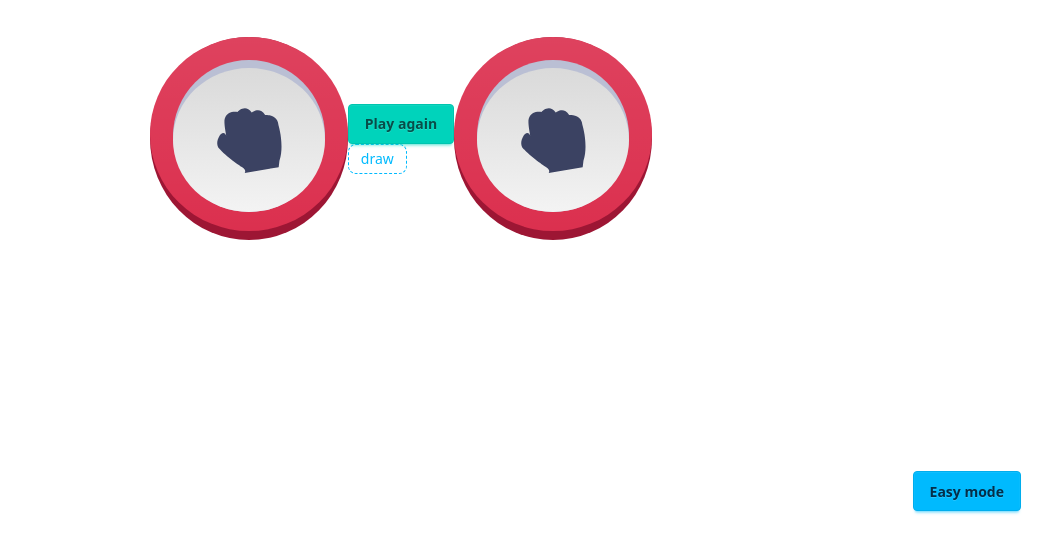
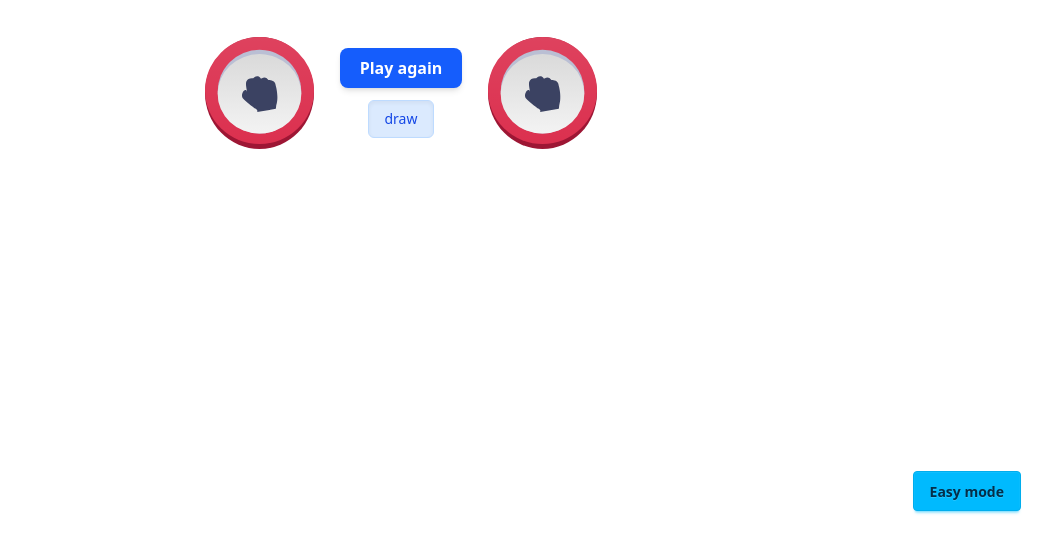
Before and after one commit to Elmurod17/rock-paper-scissors, a website with bundled scripts: page index.html in a window 1280 px wide. Both pictures are taken after a click on the button 640 px from the left and 509 px from the top of the page. Shown: the part 189-742 px from the top of the page, without its empty margins (239-1280 px from the left). Built offline with nearby package versions, Linux system fonts and the light colour scheme.

Commit message:
small changes

```diff
--- a/index.html
+++ b/index.html
@@ -93,24 +93,36 @@
     </section>
     <!-- Status zone -->
     <section class="hidden" id="statusZone">
-      <div class="flex justify-center place items-center">
+      <div class="flex justify-center items-center gap-6">
         <!-- Player -->
-        <img id="player" src="" alt="" />
-        <!-- Play again button -->
-        <div class="flex-col-reverse">
-          <button id="playAgain" class="btn btn-accent">Play again</button>
+        <img id="player" src="" alt="" class="w-28 h-28 object-contain" />
+
+        <!-- Play again button + Status -->
+        <div class="flex flex-col items-center gap-3">
+          <button
+            id="playAgain"
+            class="px-5 py-2 rounded-lg bg-blue-600 text-white font-semibold shadow-md hover:bg-blue-700 hover:shadow-lg transition-all duration-300"
+          >
+            Play again
+          </button>
+
           <div
             role="alert"
-            class="alert alert-info alert-dash w-fit h-fit px-3 py-1 text-sm"
+            class="px-4 py-2 rounded-md bg-blue-100 text-blue-700 text-sm font-medium shadow-inner border border-blue-200"
           >
             <span id="statusText">Loading...</span>
           </div>
         </div>
 
         <!-- AI -->
-        <img class="ai" src="./img/oval.svg" alt="oval" />
+        <img
+          class="ai w-28 h-28 object-contain"
+          src="./img/oval.svg"
+          alt="oval"
+        />
       </div>
     </section>
+
     <button id="modeChanger" class="btn btn-info absolute bottom-25 right-5">
       Easy mode
     </button>
--- a/js/main.js
+++ b/js/main.js
@@ -10,6 +10,7 @@ import {
 import { switchZone } from "./switch-zone.js";
 import { checkWinner } from "./check-winner.js";
 import { mChanger, mode } from "./constants.js";
+import { updateScore } from "./score.js";
 // hands
 elHands.forEach((el) => {
   el.addEventListener("click", (e) => {
@@ -19,9 +20,10 @@ elHands.forEach((el) => {
     switchZone(true);
     setTimeout(() => {
       const ai = aiChoose();
-      const winnner = checkWinner(ai, rpsPlayer);
+      const winner = checkWinner(ai, rpsPlayer);
       AI.src = `img/${ai}.svg`;
-      statusText.textContent = winnner;
+      statusText.textContent = winner;
+      updateScore(winner);
     }, 1000);
   });
 });
--- a/js/score.js
+++ b/js/score.js
@@ -1,13 +1,20 @@
-import { checkWinner } from "./check-winner.js";
 import { score } from "./html-selection.js";
 
-const winner = checkWinner();
+let currentScore = 0;
 
-if (winner === "player") {
-  score.textContent = Number(score.textContent) + 1;
-} else if (winner === "computer") {
-  const current = Number(score.textContent);
-  if (current > 0) {
-    score.textContent = current - 1;
+export function updateScore(winner) {
+  if (winner === "player") {
+    currentScore++;
+    score.textContent = currentScore;
+  } else if (winner === "ai") {
+    if (currentScore > 0) {
+      currentScore--;
+      score.textContent = currentScore;
+    }
   }
 }
+
+export function resetScore() {
+  currentScore = 0;
+  score.textContent = currentScore;
+}
```
Also changed, not shown: css/output.css.
